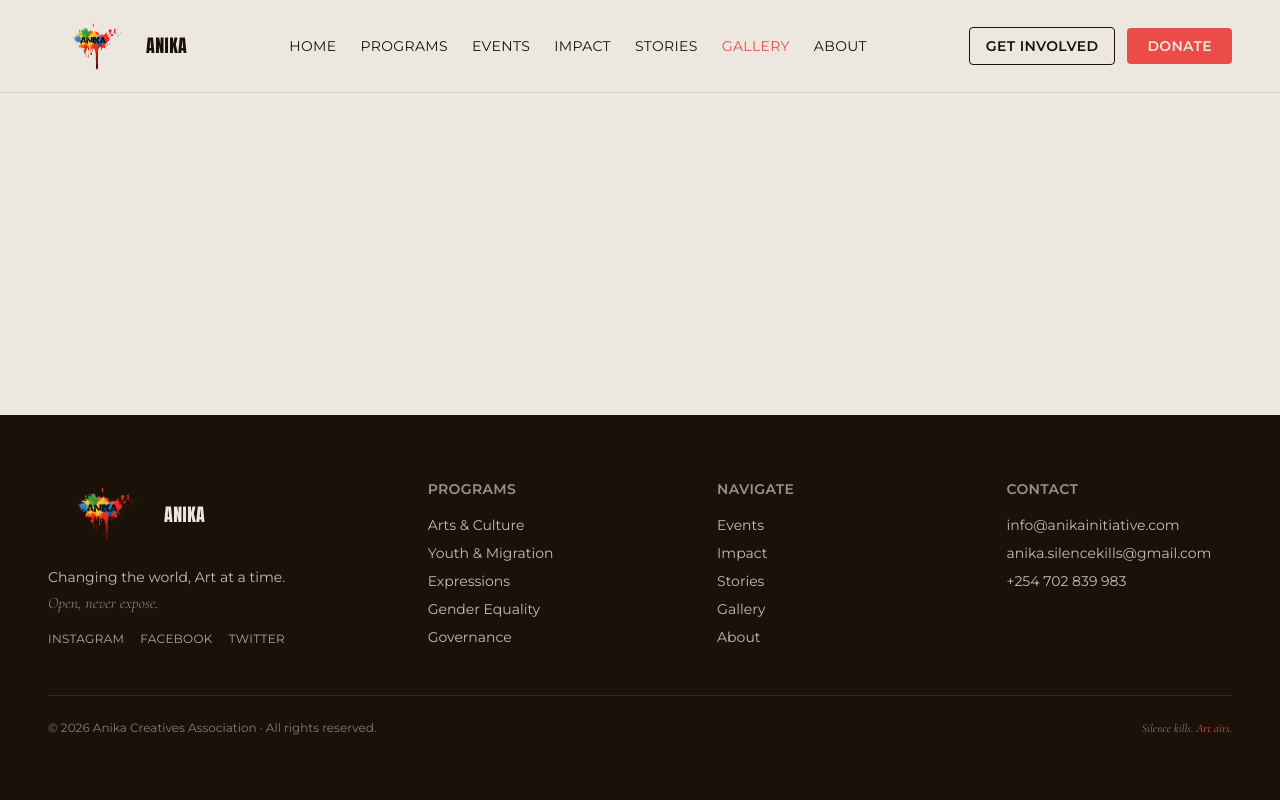
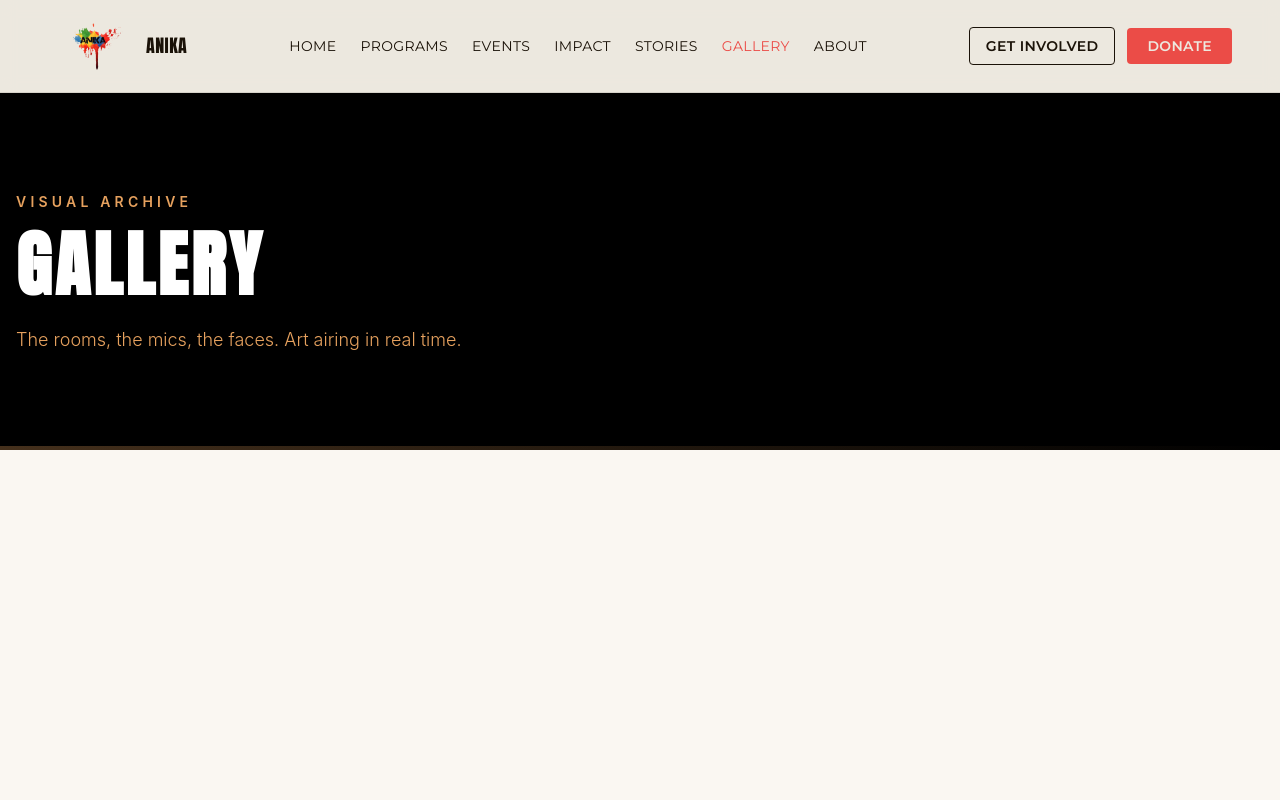
Before and after one commit to Jkosencha/Anika-Initiative, a React (Vite) app: page /gallery in a window 1280 px wide. Shown: the top 800 px of the page. Built offline with nearby package versions, Linux system fonts and the light colour scheme.

Commit message:
feat:designed the banner and styled

```diff
--- a/src/pages/Gallery.jsx
+++ b/src/pages/Gallery.jsx
@@ -1,7 +1,7 @@
-import {useState, useEffect} from 'react';
-import {ChevronRight, X} from 'lucide-react';
+import { useState, useEffect } from "react";
+import { ChevronRight, X } from "lucide-react";
 
-const Gallery= ()=>{
+const Gallery = () => {
   const [allImages, setAllImages] = useState([]);
   const [loading, setLoading] = useState(true);
   const [selectedImage, setSelectedImage] = useState(null);
@@ -10,18 +10,18 @@ const Gallery= ()=>{
   useEffect(() => {
     const fetchImages = async () => {
       try {
-        const response = await fetch('/gallery-data.json');
+        const response = await fetch("/gallery-data.json");
         if (!response.ok) {
-          throw new Error('Hey mehn failed to load gallery');
+          throw new Error("Hey mehn failed to load gallery");
         }
         const data = await response.json();
         setAllImages(Array.isArray(data) ? data : []);
       } catch (error) {
-        console.error('Howdy! Error loading gallery:', error);
+        console.error("Howdy! Error loading gallery:", error);
         setAllImages([
-          { src: '/anika team.jpg', alt: 'Anika Team' },
-          { src: '/jaaziya.jpg', alt: 'Jaaziya' },
-          { src: '/KWAJ.jpg', alt: 'KWAJ' },
+          { src: "/anika team.jpg", alt: "Anika Team" },
+          { src: "/jaaziya.jpg", alt: "Jaaziya" },
+          { src: "/KWAJ.jpg", alt: "KWAJ" },
         ]);
       } finally {
         setLoading(false);
@@ -31,33 +31,54 @@ const Gallery= ()=>{
     fetchImages();
   }, []);
 
-  if (loading){
-    return(
+  if (loading) {
+    return (
       <div className="font-sans bg-[#FAF7F2] text-[#1E1A18] min-h-screen flex items-center justify-center">
         <div className="text-center">
           <div className="animate-spin rounded-full h-12 w-12 border-b-2 border-[#E6A15E] mx-auto">
-            <p className="mt-4 text-gray-600 text-sm">Loading gallery....Dilettante</p>
+            <p className="mt-4 text-gray-600 text-sm">
+              Loading gallery....Dilettante
+            </p>
           </div>
         </div>
       </div>
     );
   }
 
-  const galleryItems=allImages.slice(0,6);
+  const galleryItems = allImages.slice(0, 6);
 
-  const openLightbox=(item)=>{
+  const openLightbox = (item) => {
     setSelectedImage(item);
     setShowAllModal(false);
-    document.body.style.overflow='hidden';
+    document.body.style.overflow = "hidden";
   };
 
-  const closeLightbox=()=>{
+  const closeLightbox = () => {
     setSelectedImage(null);
-    document.body.style.overflow='auto';
+    document.body.style.overflow = "auto";
   };
 
-  const handleViewAll=()=>{
+  const handleViewAll = () => {
     setShowAllModal(true);
   };
-}
-export default Gallery
+
+  return (
+    <div className="font-sans bg-[#FAF7F2] text-[#1E1A18] min-h-screen">
+      <section className="relative bg-black px-4 py-16 md:py-24 overflow-hidden">
+        <div className="max-w-7xl mx-auto relative z-10">
+          <span className="inline-block text-[#E6A15E] font-semibold text-sm tracking-[0.3em] uppercase mb-2">
+            Visual Archive
+          </span>
+          <h1 className="text-5xl md:text-7xl font-bold text-white font-['Anton'] tracking-wider leading-tight">
+            GALLERY
+          </h1>
+          <p className="mt-4 max-w-2xl text-lg text-[#E6A15E] font-light">
+            The rooms, the mics, the faces. Art airing in real time.
+          </p>
+        </div>
+        <div className="absolute bottom-0 left-0 w-full h-1 bg-gradient-to-r from-[#E6A15E] to-transparent opacity-30"></div>
+      </section>
+    </div>
+  );
+};
+export default Gallery;
```
